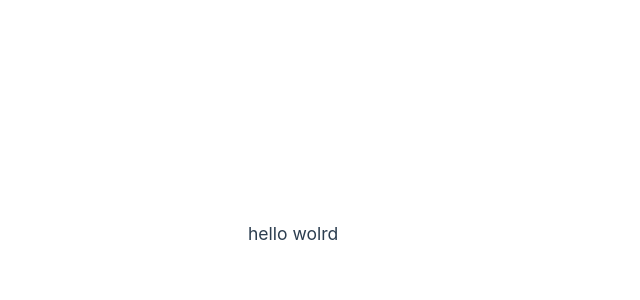
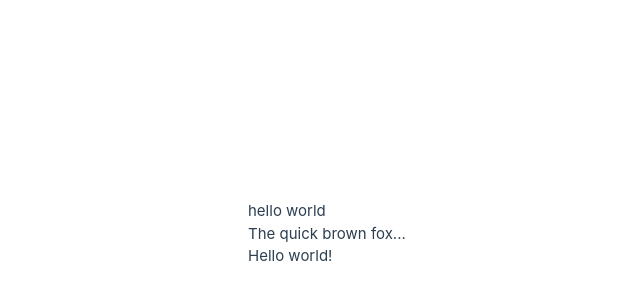
Before and after one commit to HengYuLuck/vue3, a Vue app: page /demo in a window 1280 px wide. Shown: the part 166-466 px from the top of the page, without its empty margins (40-680 px from the left). Built offline with nearby package versions, Linux system fonts and the light colour scheme.

Commit message:
feat:  add dashboard
这是我的提交描述信息

```diff
--- a/index.html
+++ b/index.html
@@ -3,6 +3,7 @@
 <head>
     <meta charset="UTF-8">
     <link rel="icon" href="/favicon.ico">
+    <link href="/dist/output.css" rel="stylesheet">
     <meta name="viewport" content="width=device-width, initial-scale=1.0">
     <title>Vite App</title>
 </head>
--- a/package.json
+++ b/package.json
@@ -35,6 +35,7 @@
     "jsdom": "^22.1.0",
     "npm-run-all": "^4.1.5",
     "prettier": "^2.8.8",
+    "tailwindcss": "^3.3.3",
     "typescript": "~5.0.4",
     "vite": "^4.3.9",
     "vitest": "^0.32.0",
--- a/src/assets/main.css
+++ b/src/assets/main.css
@@ -1,4 +1,7 @@
 @import './base.css';
+@tailwind base;
+@tailwind components;
+@tailwind utilities;
 
 #app {
   width: 60%;
--- /dev/null
+++ b/src/input.css
@@ -0,0 +1,3 @@
+@tailwind base;
+@tailwind components;
+@tailwind utilities;
--- a/src/router/index.ts
+++ b/src/router/index.ts
@@ -6,7 +6,7 @@ const router = createRouter({
     routes: [
         {
             path: '/',
-            redirect: '/demo'
+            redirect: '/HomeVIew'
         },
         {
             path: '/table',
@@ -23,7 +23,15 @@ const router = createRouter({
             // this generates a separate chunk (About.[hash].js) for this route
             // which is lazy-loaded when the route is visited.
             component: () => import('../views/Demo.vue')
-        }
+        },
+        {
+            path: '/homeView',
+            name: 'homeView',
+            // route level code-splitting
+            // this generates a separate chunk (About.[hash].js) for this route
+            // which is lazy-loaded when the route is visited.
+            component: () => import('../views/HomeView.vue')
+        },
     ]
 })
 
--- a/src/views/Demo.vue
+++ b/src/views/Demo.vue
@@ -4,7 +4,13 @@
 
 <template>
   <div>
-    <h3>hello wolrd</h3>
+    <h3>hello world</h3>
+  </div>
+  <div>
+    <p class="text-blue-600">The quick brown fox...</p>
+    <h1 class="text-3xl font-bold underline">
+      Hello world!
+    </h1>
   </div>
 </template>
 
```
Also changed, not shown: src/views/Dashboard.vue (added, +11 -0 lines), 1 other file (tests, documents, lock files or other folders). Lines whose indentation alone changed are shown as unchanged.
